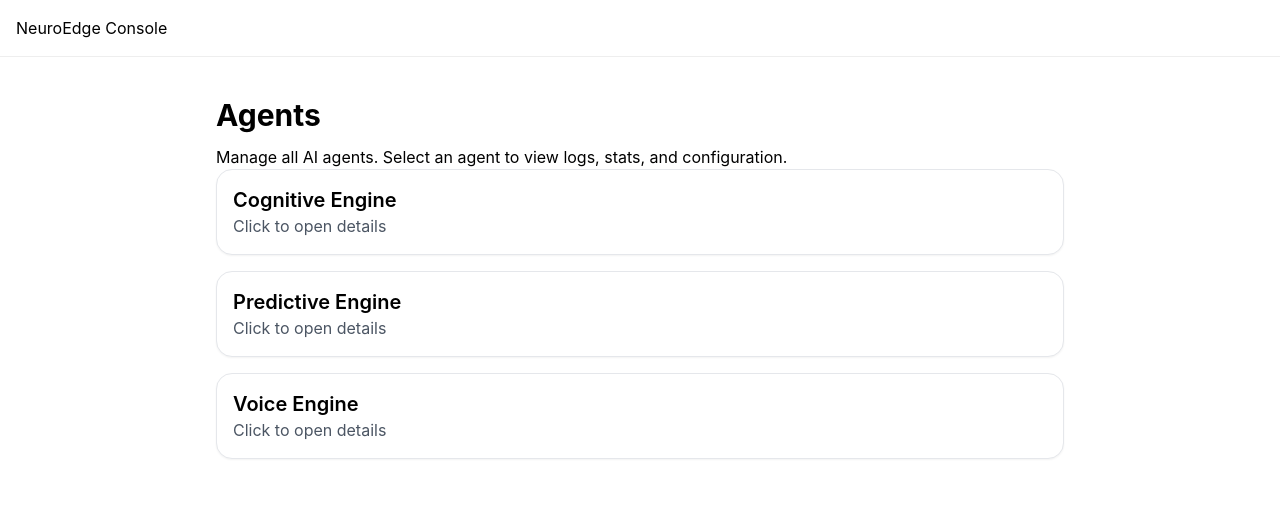
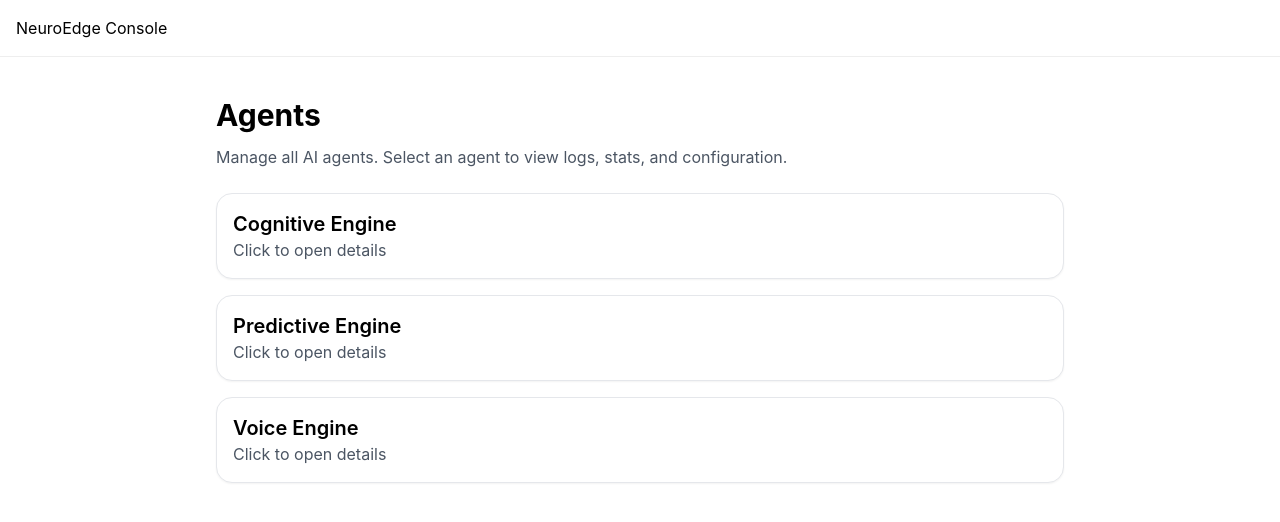
Before and after one commit to josephwere/neuroedge-ai, a Next.js app in the folder frontend/: page /agents in a window 1280 px wide. Shown: the top 522 px of the page. Built offline with nearby package versions, Linux system fonts and the light colour scheme.

Commit message:
Update page.tsx

```diff
--- a/frontend/src/app/agents/page.tsx
+++ b/frontend/src/app/agents/page.tsx
@@ -13,7 +13,7 @@ export default function Page() {
     <div className="p-6 max-w-4xl mx-auto">
       <h1 className="text-3xl font-bold mb-3">Agents</h1>
 
-      <p classname="text-gray-600 mb-6">
+      <p className="text-gray-600 mb-6">
         Manage all AI agents. Select an agent to view logs, stats, and configuration.
       </p>
 
```
